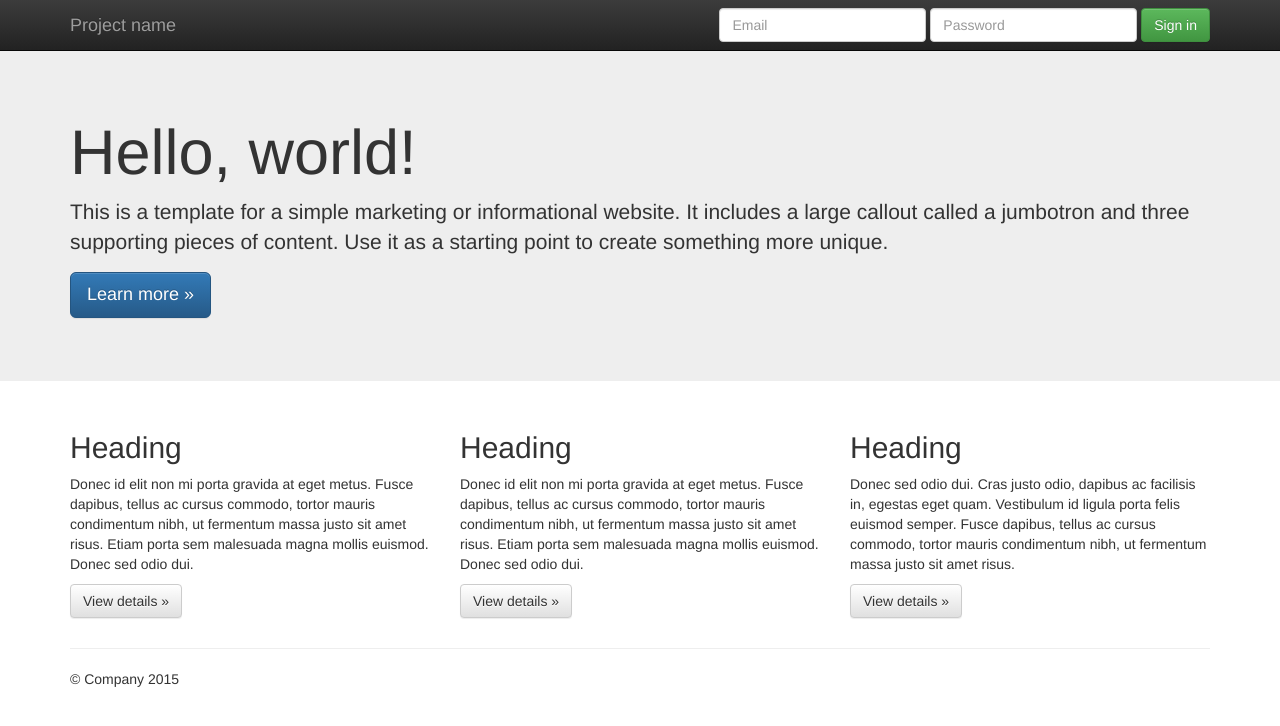
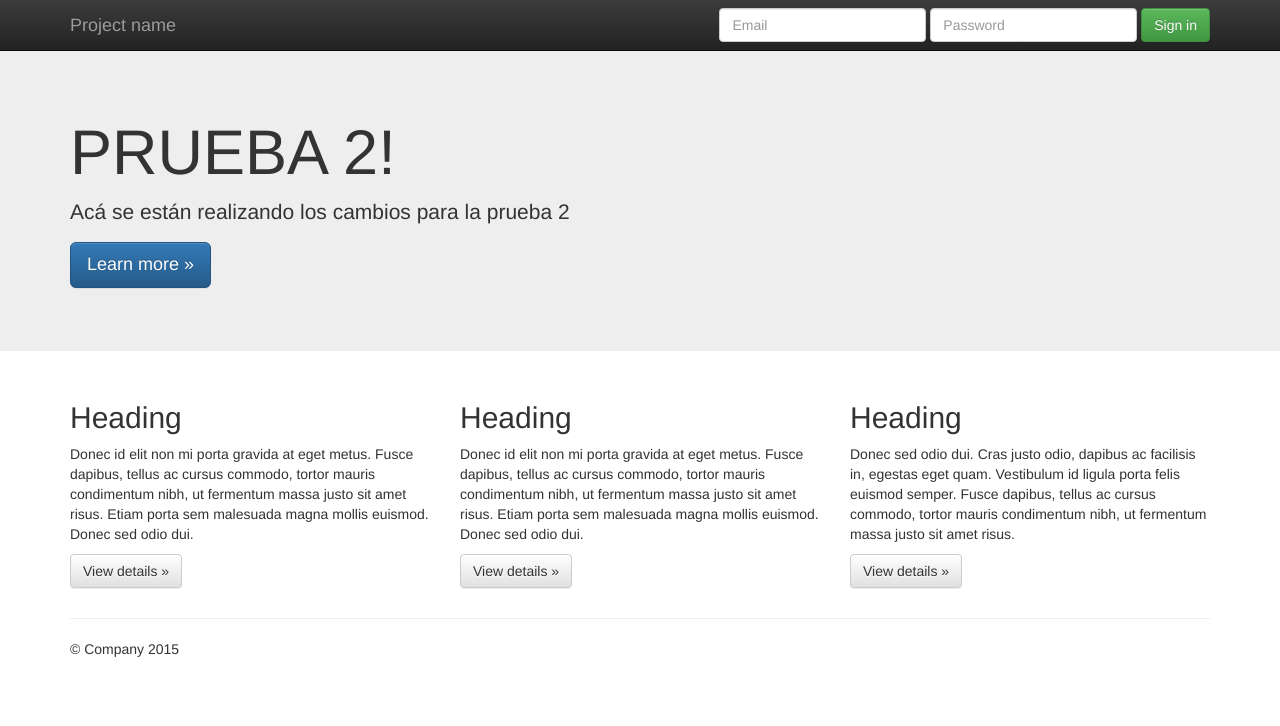
Before and after one commit to YocelynGonzalez/Trabajo2_Yocelyn_Gonzalez, a plain HTML site: page index.html in a window 1280 px wide. Drawn offline with nearby package versions, Linux system fonts and the light colour scheme.

Commit message:
cambio index

```diff
--- a/index.html
+++ b/index.html
@@ -55,8 +55,8 @@
     <!-- Main jumbotron for a primary marketing message or call to action -->
     <div class="jumbotron">
       <div class="container">
-        <h1>Hello, world!</h1>
-        <p>This is a template for a simple marketing or informational website. It includes a large callout called a jumbotron and three supporting pieces of content. Use it as a starting point to create something more unique.</p>
+        <h1>PRUEBA 2!</h1>
+        <p>Acá se están realizando los cambios para la prueba 2</p>
         <p><a class="btn btn-primary btn-lg" href="#" role="button">Learn more &raquo;</a></p>
       </div>
     </div>
```
